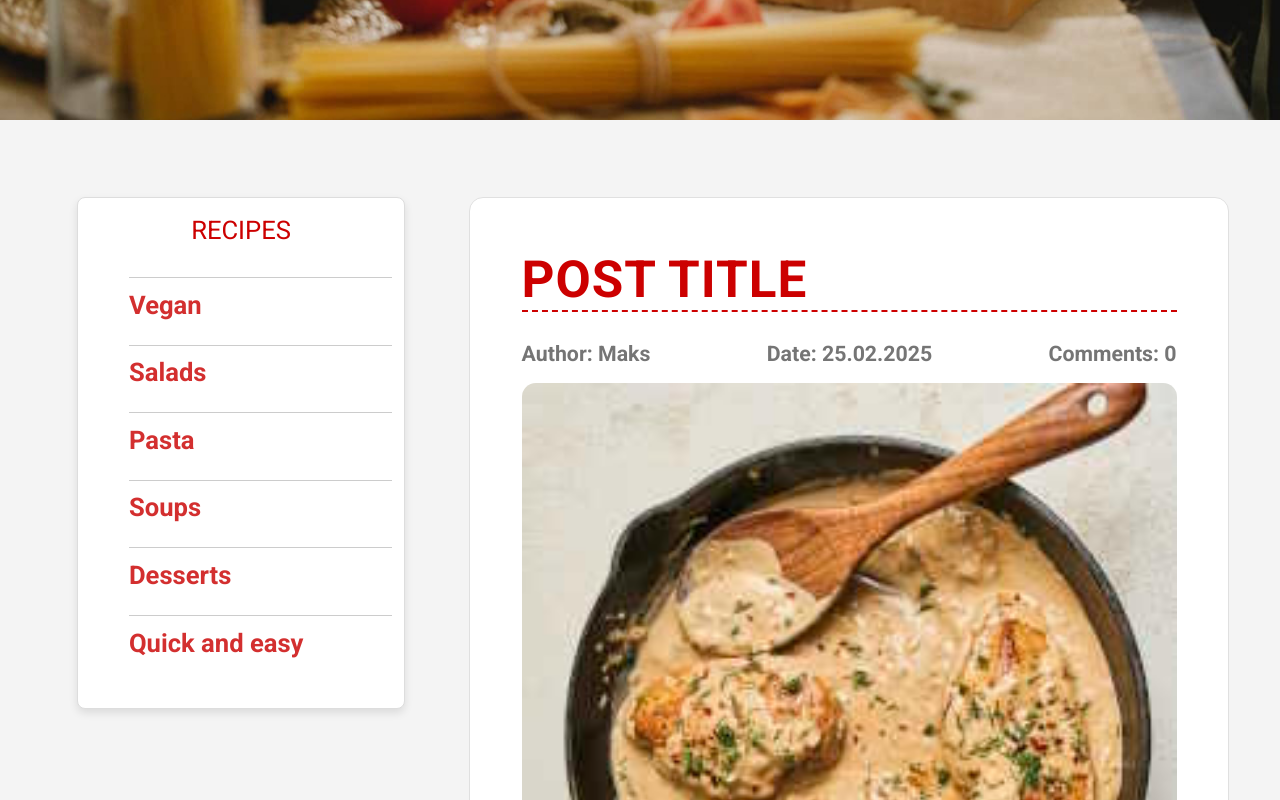
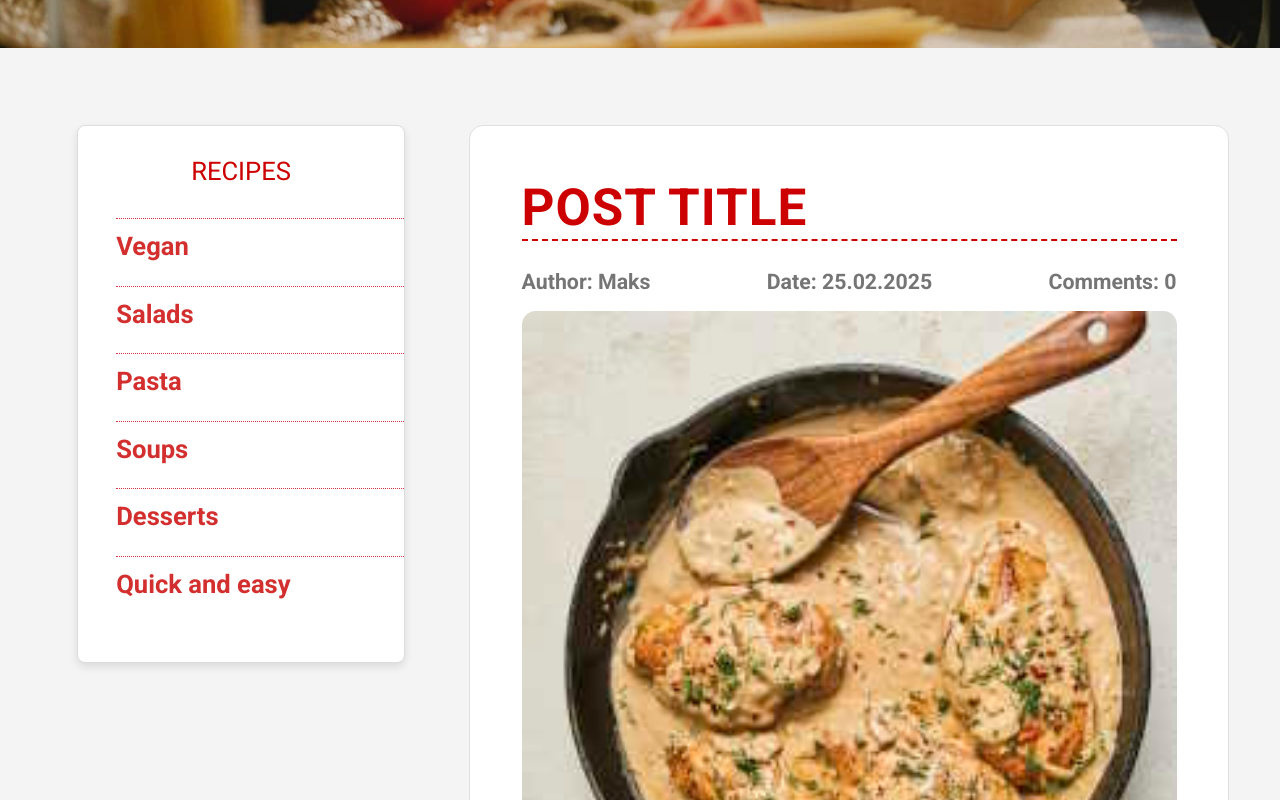
Before and after one commit to MaksymMishchenko/CookingBlogFrontend, an Angular app in the folder CookingBlogFrontend/: page / in a window 1280 px wide. Shown: the part 700-1500 px from the top of the page. Built offline with nearby package versions, Linux system fonts and the light colour scheme.

Commit message:
refactor(sidebar): Remove redundant styles and fix media query overrides

```diff
--- a/CookingBlogFrontend/src/app/shared/components/sidebar/sidebar.component.scss
+++ b/CookingBlogFrontend/src/app/shared/components/sidebar/sidebar.component.scss
@@ -1,6 +1,6 @@
 .sidebar {
   margin-top: 0;
-  padding: 1em 0;
+  padding: 1em;
   background-color: var(--white-color);
   border-radius: 14px;
   border: 1px solid #e0e0e0;
@@ -24,7 +24,7 @@
 }
 
 .sidebar-menu li {
-  padding: .3em 0;
+  padding: .5em 0;
 }
 
 .sidebar-menu li+li {
@@ -33,6 +33,7 @@
 
 .sidebar-menu a {
   text-decoration: none;
+  display: block;
 }
 
 .sidebar-menu.show {
@@ -44,20 +45,11 @@
 }
 
 @media (min-width: 35em) {
-  .column-sidebar {
-    flex: 1;
-    margin-right: 0.75em;
-    margin-left: 0.75em;
-  }
-
   .sidebar {
-    margin-top: 0;
+    margin: 1em;
     padding: 1em 0;
     border: 1px solid #ddd;
     border-radius: 8px;
-    padding: 0.5em;
-    margin: 1em;
-    background-color: #fff;
     box-shadow: 0 4px 8px rgba(0, 0, 0, 0.1);
   }
 
@@ -68,8 +60,6 @@
 
   .sidebar-menu {
     display: block;
-    list-style-type: none;
-    padding-left: 0;
   }
 
   .sidebar-menu li {
@@ -92,20 +82,7 @@
 }
 
 @media (min-width: 50em) {
-  .column-sidebar {
-    flex: 1;
-    margin-right: 0.75em;
-    margin-left: 0.75em;
-  }
-
   .sidebar {
-    margin-top: 0;
-    padding: 1em 0;
-    border: 1px solid #ddd;
-    border-radius: 8px;
-    padding: 0.5em;
-    margin: 1em;
-    background-color: #fff;
     box-shadow: 0 4px 8px rgba(0, 0, 0, 0.1);
   }
 
@@ -114,29 +91,6 @@
     color: #cc0000;
   }
 
-  .sidebar-menu li {
-    padding: .3em 0;
-  }
-
-  .sidebar-menu li+li {
-    border-top: 1px solid #ccc;
-  }
-
-  .sidebar-menu a {
-    text-decoration: none;
-  }
-
-  .nav-menu>li>a:hover {
-    background-color: #cc0000;
-    color: #fff;
-  }
-
-  .nav-menu {
-    display: block;
-    list-style-type: none;
-    padding-left: 0;
-  }
-
   .sidebar .arrow {
     display: none;
     /* Hide the arrow on smaller screens */
--- a/CookingBlogFrontend/src/app/shared/components/top-sidebar/top-sidebar.component.scss
+++ b/CookingBlogFrontend/src/app/shared/components/top-sidebar/top-sidebar.component.scss
@@ -8,7 +8,6 @@
 
 @media (min-width:35em) {
     .hero {
-        font-size: 1.2rem;
         background-image: url("/assets/cooking-small.jpg");
         text-shadow: 0.1em 0.1em 0.3em #000;
     }
```
